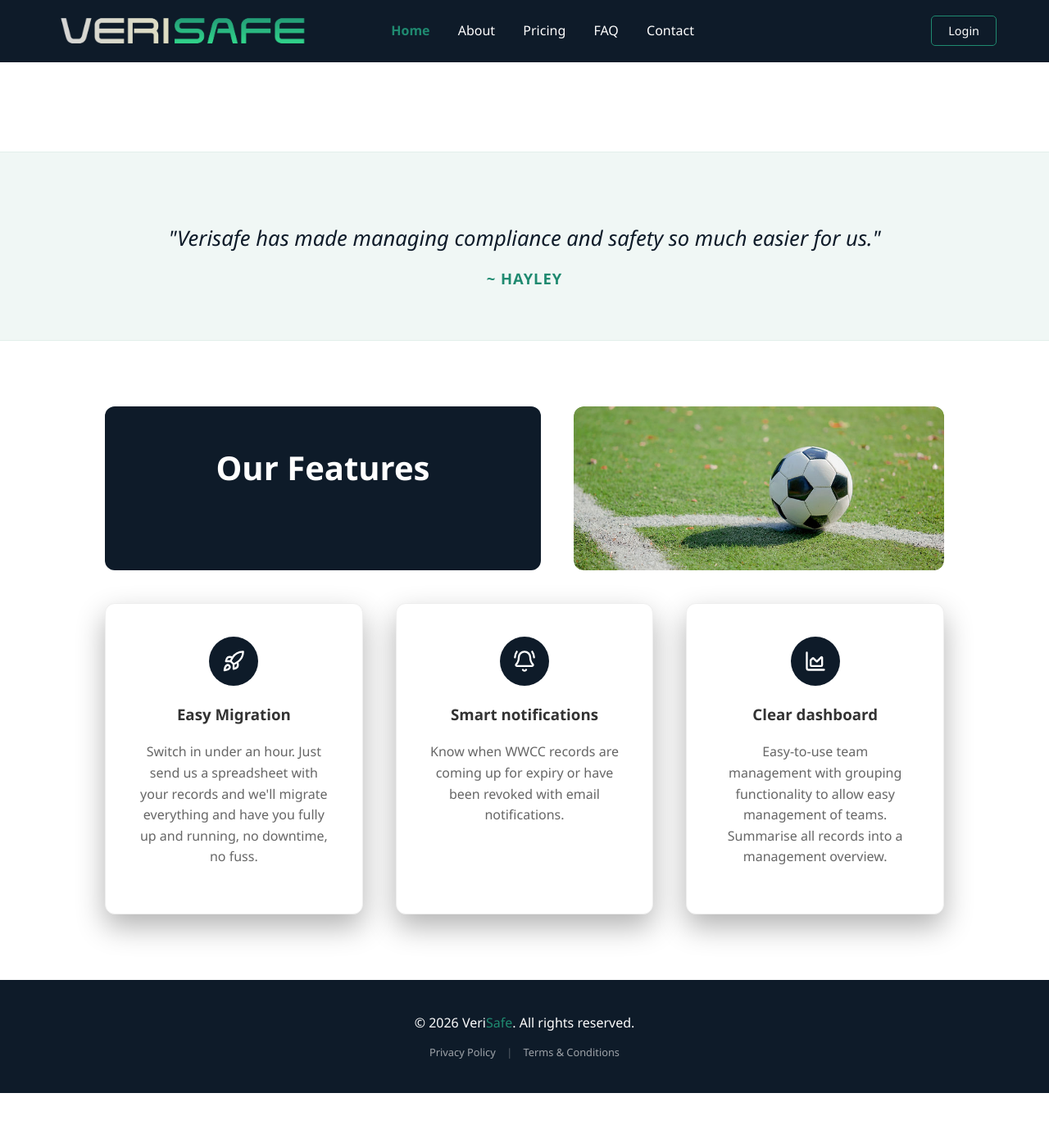
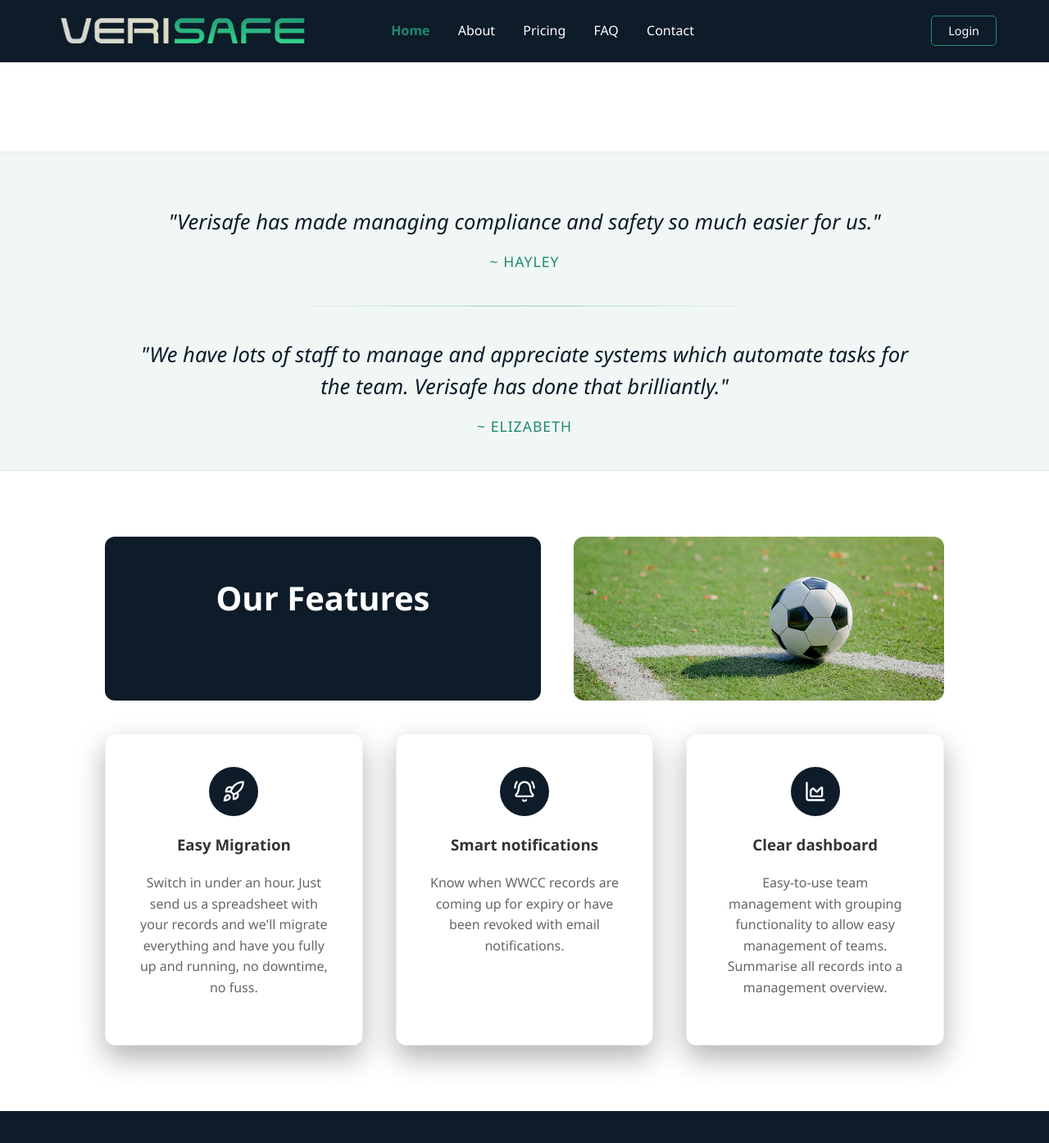
Before and after one commit to TonyGarner/verisafe-website, a Jekyll site: the page built from index.html, in a window 1280 px wide and 1400 px high, scrolled down 2303 px. Shown: the top 1395 px of the window at 82% size. Built offline with Jekyll 4.4.1, drawn with Linux system fonts in a browser that asks for light colours; before the commit the page ends 3637 px from its top, so only the background shows below that.

Commit message:
Add another review

```diff
--- a/index.html
+++ b/index.html
@@ -75,6 +75,14 @@ description: "Simplify compliance tracking for your organisation. Safely manage
         <p class="review-text">"Verisafe has made managing compliance and safety so much easier for us."</p>
         <p class="review-author">~ Hayley</p>
     </div>
+
+    <!-- Insert this HTML divider line here -->
+    <hr class="review-divider">
+
+    <div class="review-container">
+        <p class="review-text">"We have lots of staff to manage and appreciate systems which automate tasks for the team. Verisafe has done that brilliantly."</p>
+        <p class="review-author">~ Elizabeth</p>
+    </div>
 </section>
 
 
--- a/style.css
+++ b/style.css
@@ -426,7 +426,7 @@ nav img {
 /* Reviews section ------------------------------------------ */
 .reviews-section {
     background-color: #f0f7f5; /* Soft brand-tinted background to break up the white space */
-    padding: 60px 10%;
+    padding: 40px 10%;
     text-align: center;
     border-top: 1px solid #e2efeb;
     border-bottom: 1px solid #e2efeb;
@@ -443,16 +443,24 @@ nav img {
     color: var(--navy);
     line-height: 1.5;
     margin-bottom: 15px;
-    font-weight: 500;
+    font-weight: 400;
 }
 
 .review-author {
-    font-size: 1.15rem;
-    font-weight: 700;
+    font-size: 1.1rem;
+    font-weight: 400;
     color: var(--green);
     text-transform: uppercase;
     letter-spacing: 1px;
     margin: 0;
+}
+
+.review-divider {
+    border: 0;
+    height: 1px;
+    background-image: linear-gradient(to right, rgba(0, 0, 0, 0), rgba(31, 138, 112, 0.4), rgba(0, 0, 0, 0));
+    max-width: 600px;
+    margin: 40px auto;
 }
 
 
```
